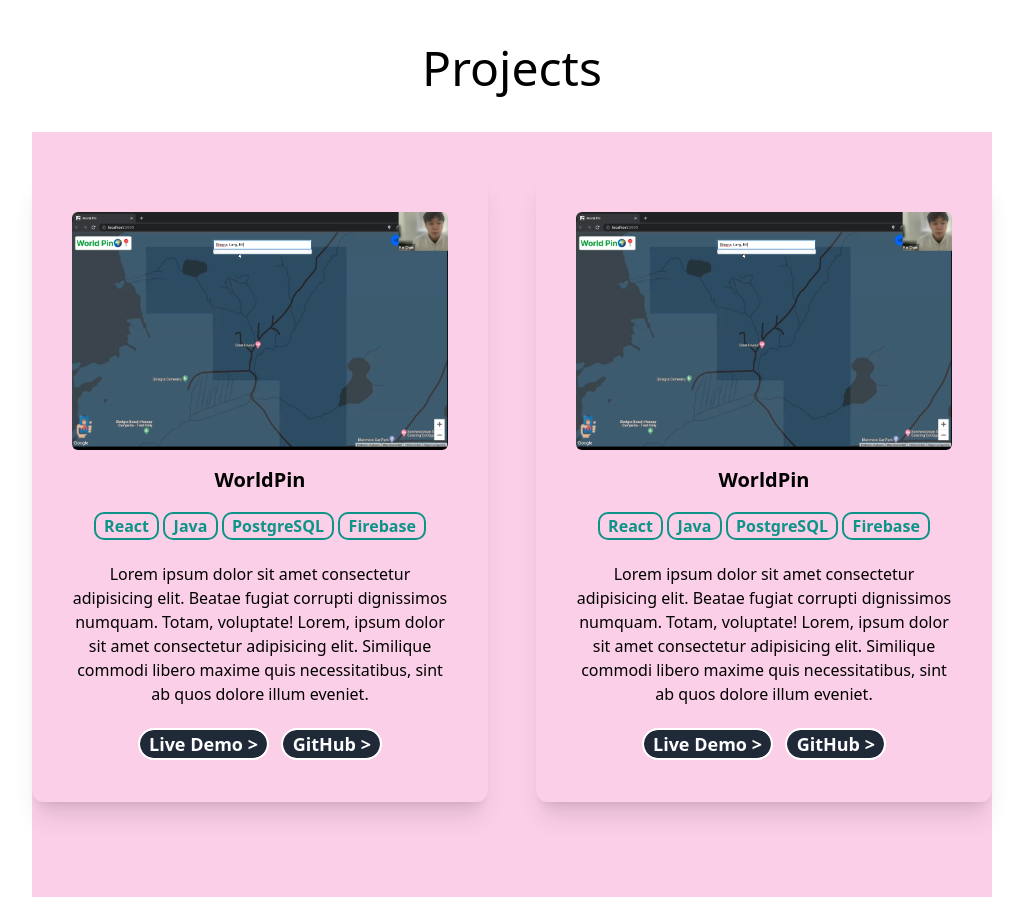
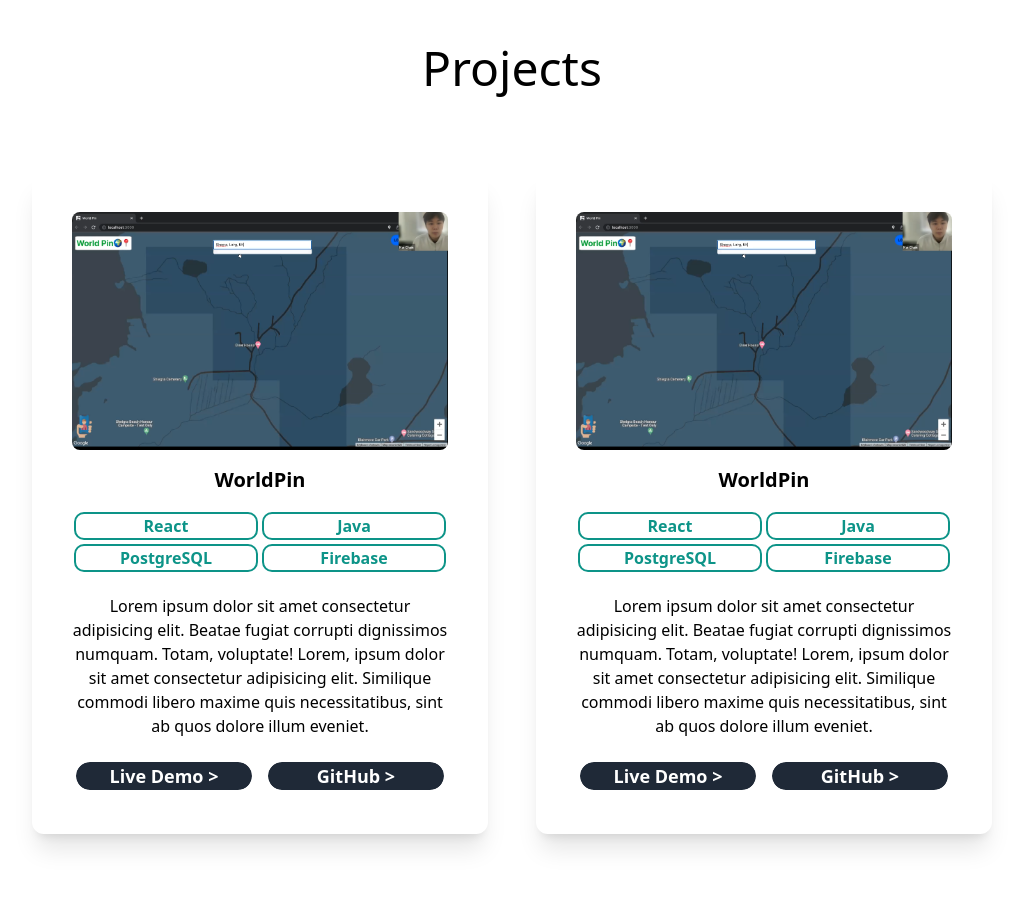
Before and after one commit to faizanahmkhan/next-portfolio, a Next.js app: page / in a window 1280 px wide. Shown: the part 1900-2797 px from the top of the page, without its empty margins (128-1151 px from the left). Built offline with nearby package versions, Linux system fonts and the light colour scheme.

Commit message:
formatted project cards further

```diff
--- a/pages/index.js
+++ b/pages/index.js
@@ -266,39 +266,42 @@ export default function Home() {
             </h3>
           </div>
 
-          <div className="grid grid-rows-1 sm:grid-cols-1 md:grid-cols-2 2xl:grid-cols-4 gap-12 bg-pink-200">
+          <div className="grid grid-cols-1 lg:grid-cols-2 2xl:grid-cols-4 gap-12">
+
+
 
             <div className="text-center shadow-xl hover:shadow-inner p-10 rounded-xl my-10
-              dark:shadow-gray-800 basis-1/4
+              dark:shadow-gray-800
               ">
 
-              <Image className="hover:scale-150 rounded-md hover:-translate-y-10 transition-all duration-700 ease-out"
+              <Image className="lg:hover:scale-150 rounded-lg lg:hover:-translate-y-10 transition-all duration-700 ease-in-out"
               src={worldpinimage} layout='responsive' />
 
               <h3 className="text-xl font-bold pt-4 pb-4 text-black dark:text-white">
                 WorldPin
               </h3>
               <div>
-                <ul className="flex flex-row justify-center gap-2  px-1 py-1">
+                <ul className="grid grid-cols-2 content-center gap-2 px-1 py-1 ">
                   <li className="text-teal-600 font-semibold hover:bg-teal-600 hover:text-white
                     outline outline-2 outline-teal-600 rounded-lg text-base
-                    dark:text-pink-400 dark:outline-pink-400 dark:hover:bg-pink-400 dark:hover:text-white">
-                    &nbsp;&nbsp;React&nbsp;&nbsp;
+                    dark:text-pink-400 dark:outline-pink-400 dark:hover:bg-pink-400 dark:hover:text-white
+                    ">
+                    React
                   </li>
                   <li className="text-teal-600 font-semibold hover:bg-teal-600 hover:text-white
                     outline outline-2 outline-teal-600 rounded-lg text-base
                     dark:text-pink-400 dark:outline-pink-400 dark:hover:bg-pink-400 dark:hover:text-white">
-                    &nbsp;&nbsp;Java&nbsp;&nbsp;
+                    Java
                   </li>
                   <li className="text-teal-600 font-semibold hover:bg-teal-600 hover:text-white
                     outline outline-2 outline-teal-600 rounded-lg text-base
                     dark:text-pink-400 dark:outline-pink-400 dark:hover:bg-pink-400 dark:hover:text-white">
-                    &nbsp;&nbsp;PostgreSQL&nbsp;&nbsp;
+                    PostgreSQL
                   </li>
                   <li className="text-teal-600 font-semibold hover:bg-teal-600 hover:text-white
                     outline outline-2 outline-teal-600 rounded-lg text-base
                     dark:text-pink-400 dark:outline-pink-400 dark:hover:bg-pink-400 dark:hover:text-white">
-                    &nbsp;&nbsp;Firebase&nbsp;&nbsp;
+                    Firebase
                   </li>
                 </ul>
               </div>
@@ -307,186 +310,15 @@ export default function Home() {
                 fugiat corrupti dignissimos numquam. Totam, voluptate! Lorem, ipsum dolor sit amet consectetur adipisicing elit. Similique commodi libero maxime quis necessitatibus, sint ab quos dolore illum eveniet.
               </p>
               <div>
-                <ul className="flex flex-row justify-center gap-4  px-1 py-1">
-                  <li className="text-lg text-white font-semibold bg-gray-800 hover:bg-gray-900
+                <ul className="grid grid-cols-2 align-center gap-1 sm:gap-4 sm:px-1 py-1 ">
+                  <li className="xl:text-lg text-white font-semibold bg-gray-800 hover:bg-gray-900
                     outline outline-2 hover:outline-0 rounded-full transition-all duration-300
-                    dark:hover:bg-gray-800 dark:hover:outline-gray-800 hover:scale-95 ">
+                    dark:hover:bg-gray-700 dark:hover:outline-gray-800 hover:scale-95 dark:outline-gray-800">
                     &nbsp;&nbsp;Live Demo {'>'}&nbsp;&nbsp;
                   </li>
-                  <li className="text-lg text-white font-semibold bg-gray-800 hover:bg-gray-900
+                  <li className="xl:text-lg text-white font-semibold bg-gray-800 hover:bg-gray-900
                     outline outline-2  hover:outline-0 rounded-full transition-all duration-300
-                    dark:hover:bg-gray-800 dark:hover:outline-gray-800 hover:scale-95 ">
-
-                    <a href='https://github.com/faizanahmkhan/worldpin_app' target='_blank'  >
-                    &nbsp;&nbsp;GitHub {'>'}&nbsp;&nbsp;
-                    </a>
-
-                  </li>
-                </ul>
-                </div>
-            </div>
-
-            <div className="text-center shadow-xl hover:shadow-inner p-10 rounded-xl my-10
-              dark:shadow-gray-800 basis-1/4">
-
-              <Image className="hover:scale-150 rounded-md hover:-translate-y-10 transition-all duration-700 ease-out"
-              src={worldpinimage} layout='responsive' />
-
-              <h3 className="text-xl font-bold pt-4 pb-4 text-black dark:text-white">
-                WorldPin
-              </h3>
-              <div>
-                <ul className="flex flex-row justify-center gap-2  px-1 py-1">
-                  <li className="text-teal-600 font-semibold hover:bg-teal-600 hover:text-white
-                    outline outline-2 outline-teal-600 rounded-lg text-base
-                    dark:text-pink-400 dark:outline-pink-400 dark:hover:bg-pink-400 dark:hover:text-white">
-                    &nbsp;&nbsp;React&nbsp;&nbsp;
-                  </li>
-                  <li className="text-teal-600 font-semibold hover:bg-teal-600 hover:text-white
-                    outline outline-2 outline-teal-600 rounded-lg text-base
-                    dark:text-pink-400 dark:outline-pink-400 dark:hover:bg-pink-400 dark:hover:text-white">
-                    &nbsp;&nbsp;Java&nbsp;&nbsp;
-                  </li>
-                  <li className="text-teal-600 font-semibold hover:bg-teal-600 hover:text-white
-                    outline outline-2 outline-teal-600 rounded-lg text-base
-                    dark:text-pink-400 dark:outline-pink-400 dark:hover:bg-pink-400 dark:hover:text-white">
-                    &nbsp;&nbsp;PostgreSQL&nbsp;&nbsp;
-                  </li>
-                  <li className="text-teal-600 font-semibold hover:bg-teal-600 hover:text-white
-                    outline outline-2 outline-teal-600 rounded-lg text-base
-                    dark:text-pink-400 dark:outline-pink-400 dark:hover:bg-pink-400 dark:hover:text-white">
-                    &nbsp;&nbsp;Firebase&nbsp;&nbsp;
-                  </li>
-                </ul>
-              </div>
-              <p className="py-5 text-black dark:text-gray-300">
-                Lorem ipsum dolor sit amet consectetur adipisicing elit. Beatae
-                fugiat corrupti dignissimos numquam. Totam, voluptate! Lorem, ipsum dolor sit amet consectetur adipisicing elit. Similique commodi libero maxime quis necessitatibus, sint ab quos dolore illum eveniet.
-              </p>
-              <div>
-                <ul className="flex flex-row justify-center gap-4  px-1 py-1">
-                  <li className="text-lg text-white font-semibold bg-gray-800 hover:bg-gray-900
-                    outline outline-2 hover:outline-0 rounded-full transition-all duration-300
-                    dark:hover:bg-gray-800 dark:hover:outline-gray-800 hover:scale-95 ">
-                    &nbsp;&nbsp;Live Demo {'>'}&nbsp;&nbsp;
-                  </li>
-                  <li className="text-lg text-white font-semibold bg-gray-800 hover:bg-gray-900
-                    outline outline-2  hover:outline-0 rounded-full transition-all duration-300
-                    dark:hover:bg-gray-800 dark:hover:outline-gray-800 hover:scale-95 ">
-
-                    <a href='https://github.com/faizanahmkhan/worldpin_app' target='_blank'  >
-                    &nbsp;&nbsp;GitHub {'>'}&nbsp;&nbsp;
-                    </a>
-
-                  </li>
-                </ul>
-                </div>
-            </div>
-
-            <div className="text-center shadow-xl hover:shadow-inner p-10 rounded-xl my-10
-              dark:shadow-gray-800 basis-1/4">
-
-              <Image className="hover:scale-150 rounded-md hover:-translate-y-10 transition-all duration-700 ease-out"
-              src={worldpinimage} layout='responsive' />
-
-              <h3 className="text-xl font-bold pt-4 pb-4 text-black dark:text-white">
-                WorldPin
-              </h3>
-              <div>
-                <ul className="flex flex-row justify-center gap-2  px-1 py-1">
-                  <li className="text-teal-600 font-semibold hover:bg-teal-600 hover:text-white
-                    outline outline-2 outline-teal-600 rounded-lg text-base
-                    dark:text-pink-400 dark:outline-pink-400 dark:hover:bg-pink-400 dark:hover:text-white">
-                    &nbsp;&nbsp;React&nbsp;&nbsp;
-                  </li>
-                  <li className="text-teal-600 font-semibold hover:bg-teal-600 hover:text-white
-                    outline outline-2 outline-teal-600 rounded-lg text-base
-                    dark:text-pink-400 dark:outline-pink-400 dark:hover:bg-pink-400 dark:hover:text-white">
-                    &nbsp;&nbsp;Java&nbsp;&nbsp;
-                  </li>
-                  <li className="text-teal-600 font-semibold hover:bg-teal-600 hover:text-white
-                    outline outline-2 outline-teal-600 rounded-lg text-base
-                    dark:text-pink-400 dark:outline-pink-400 dark:hover:bg-pink-400 dark:hover:text-white">
-                    &nbsp;&nbsp;PostgreSQL&nbsp;&nbsp;
-                  </li>
-                  <li className="text-teal-600 font-semibold hover:bg-teal-600 hover:text-white
-                    outline outline-2 outline-teal-600 rounded-lg text-base
-                    dark:text-pink-400 dark:outline-pink-400 dark:hover:bg-pink-400 dark:hover:text-white">
-                    &nbsp;&nbsp;Firebase&nbsp;&nbsp;
-                  </li>
-                </ul>
-              </div>
-              <p className="py-5 text-black dark:text-gray-300">
-                Lorem ipsum dolor sit amet consectetur adipisicing elit. Beatae
-                fugiat corrupti dignissimos numquam. Totam, voluptate! Lorem, ipsum dolor sit amet consectetur adipisicing elit. Similique commodi libero maxime quis necessitatibus, sint ab quos dolore illum eveniet.
-              </p>
-              <div>
-                <ul className="flex flex-row justify-center gap-4  px-1 py-1">
-                  <li className="text-lg text-white font-semibold bg-gray-800 hover:bg-gray-900
-                    outline outline-2 hover:outline-0 rounded-full transition-all duration-300
-                    dark:hover:bg-gray-800 dark:hover:outline-gray-800 hover:scale-95 ">
-                    &nbsp;&nbsp;Live Demo {'>'}&nbsp;&nbsp;
-                  </li>
-                  <li className="text-lg text-white font-semibold bg-gray-800 hover:bg-gray-900
-                    outline outline-2  hover:outline-0 rounded-full transition-all duration-300
-                    dark:hover:bg-gray-800 dark:hover:outline-gray-800 hover:scale-95 ">
-
-                    <a href='https://github.com/faizanahmkhan/worldpin_app' target='_blank'  >
-                    &nbsp;&nbsp;GitHub {'>'}&nbsp;&nbsp;
-                    </a>
-
-                  </li>
-                </ul>
-                </div>
-            </div>
-
-            <div className="text-center shadow-xl hover:shadow-inner p-10 rounded-xl my-10
-              dark:shadow-gray-800 basis-1/4">
-
-              <Image className="hover:scale-150 rounded-md hover:-translate-y-10 transition-all duration-700 ease-out"
-              src={worldpinimage} layout='responsive' />
-
-              <h3 className="text-xl font-bold pt-4 pb-4 text-black dark:text-white">
-                WorldPin
-              </h3>
-              <div>
-                <ul className="flex flex-row justify-center gap-2  px-1 py-1">
-                  <li className="text-teal-600 font-semibold hover:bg-teal-600 hover:text-white
-                    outline outline-2 outline-teal-600 rounded-lg text-base
-                    dark:text-pink-400 dark:outline-pink-400 dark:hover:bg-pink-400 dark:hover:text-white">
-                    &nbsp;&nbsp;React&nbsp;&nbsp;
-                  </li>
-                  <li className="text-teal-600 font-semibold hover:bg-teal-600 hover:text-white
-                    outline outline-2 outline-teal-600 rounded-lg text-base
-                    dark:text-pink-400 dark:outline-pink-400 dark:hover:bg-pink-400 dark:hover:text-white">
-                    &nbsp;&nbsp;Java&nbsp;&nbsp;
-                  </li>
-                  <li className="text-teal-600 font-semibold hover:bg-teal-600 hover:text-white
-                    outline outline-2 outline-teal-600 rounded-lg text-base
-                    dark:text-pink-400 dark:outline-pink-400 dark:hover:bg-pink-400 dark:hover:text-white">
-                    &nbsp;&nbsp;PostgreSQL&nbsp;&nbsp;
-                  </li>
-                  <li className="text-teal-600 font-semibold hover:bg-teal-600 hover:text-white
-                    outline outline-2 outline-teal-600 rounded-lg text-base
-                    dark:text-pink-400 dark:outline-pink-400 dark:hover:bg-pink-400 dark:hover:text-white">
-                    &nbsp;&nbsp;Firebase&nbsp;&nbsp;
-                  </li>
-                </ul>
-              </div>
-              <p className="py-5 text-black dark:text-gray-300">
-                Lorem ipsum dolor sit amet consectetur adipisicing elit. Beatae
-                fugiat corrupti dignissimos numquam. Totam, voluptate! Lorem, ipsum dolor sit amet consectetur adipisicing elit. Similique commodi libero maxime quis necessitatibus, sint ab quos dolore illum eveniet.
-              </p>
-              <div>
-                <ul className="flex flex-row justify-center gap-4  px-1 py-1">
-                  <li className="text-lg text-white font-semibold bg-gray-800 hover:bg-gray-900
-                    outline outline-2 hover:outline-0 rounded-full transition-all duration-300
-                    dark:hover:bg-gray-800 dark:hover:outline-gray-800 hover:scale-95 ">
-                    &nbsp;&nbsp;Live Demo {'>'}&nbsp;&nbsp;
-                  </li>
-                  <li className="text-lg text-white font-semibold bg-gray-800 hover:bg-gray-900
-                    outline outline-2  hover:outline-0 rounded-full transition-all duration-300
-                    dark:hover:bg-gray-800 dark:hover:outline-gray-800 hover:scale-95 ">
+                    dark:hover:bg-gray-700 dark:hover:outline-gray-800 hover:scale-95 dark:outline-gray-800">
 
                     <a href='https://github.com/faizanahmkhan/worldpin_app' target='_blank'  >
                     &nbsp;&nbsp;GitHub {'>'}&nbsp;&nbsp;
@@ -498,6 +330,188 @@ export default function Home() {
             </div>
 
 
+            <div className="text-center shadow-xl hover:shadow-inner p-10 rounded-xl my-10
+              dark:shadow-gray-800
+              ">
+
+              <Image className="lg:hover:scale-150 rounded-lg lg:hover:-translate-y-10 transition-all duration-700 ease-in-out"
+              src={worldpinimage} layout='responsive' />
+
+              <h3 className="text-xl font-bold pt-4 pb-4 text-black dark:text-white">
+                WorldPin
+              </h3>
+              <div>
+                <ul className="grid grid-cols-2 content-center gap-2 px-1 py-1 ">
+                  <li className="text-teal-600 font-semibold hover:bg-teal-600 hover:text-white
+                    outline outline-2 outline-teal-600 rounded-lg text-base
+                    dark:text-pink-400 dark:outline-pink-400 dark:hover:bg-pink-400 dark:hover:text-white
+                    ">
+                    React
+                  </li>
+                  <li className="text-teal-600 font-semibold hover:bg-teal-600 hover:text-white
+                    outline outline-2 outline-teal-600 rounded-lg text-base
+                    dark:text-pink-400 dark:outline-pink-400 dark:hover:bg-pink-400 dark:hover:text-white">
+                    Java
+                  </li>
+                  <li className="text-teal-600 font-semibold hover:bg-teal-600 hover:text-white
+                    outline outline-2 outline-teal-600 rounded-lg text-base
+                    dark:text-pink-400 dark:outline-pink-400 dark:hover:bg-pink-400 dark:hover:text-white">
+                    PostgreSQL
+                  </li>
+                  <li className="text-teal-600 font-semibold hover:bg-teal-600 hover:text-white
+                    outline outline-2 outline-teal-600 rounded-lg text-base
+                    dark:text-pink-400 dark:outline-pink-400 dark:hover:bg-pink-400 dark:hover:text-white">
+                    Firebase
+                  </li>
+                </ul>
+              </div>
+              <p className="py-5 text-black dark:text-gray-300">
+                Lorem ipsum dolor sit amet consectetur adipisicing elit. Beatae
+                fugiat corrupti dignissimos numquam. Totam, voluptate! Lorem, ipsum dolor sit amet consectetur adipisicing elit. Similique commodi libero maxime quis necessitatibus, sint ab quos dolore illum eveniet.
+              </p>
+              <div>
+                <ul className="grid grid-cols-2 align-center gap-1 sm:gap-4 sm:px-1 py-1 ">
+                  <li className="xl:text-lg text-white font-semibold bg-gray-800 hover:bg-gray-900
+                    outline outline-2 hover:outline-0 rounded-full transition-all duration-300
+                    dark:hover:bg-gray-700 dark:hover:outline-gray-800 hover:scale-95 dark:outline-gray-800">
+                    &nbsp;&nbsp;Live Demo {'>'}&nbsp;&nbsp;
+                  </li>
+                  <li className="xl:text-lg text-white font-semibold bg-gray-800 hover:bg-gray-900
+                    outline outline-2  hover:outline-0 rounded-full transition-all duration-300
+                    dark:hover:bg-gray-700 dark:hover:outline-gray-800 hover:scale-95 dark:outline-gray-800">
+
+                    <a href='https://github.com/faizanahmkhan/worldpin_app' target='_blank'  >
+                    &nbsp;&nbsp;GitHub {'>'}&nbsp;&nbsp;
+                    </a>
+
+                  </li>
+                </ul>
+                </div>
+            </div>
+
+
+            <div className="text-center shadow-xl hover:shadow-inner p-10 rounded-xl my-10
+              dark:shadow-gray-800
+              ">
+
+              <Image className="lg:hover:scale-150 rounded-lg lg:hover:-translate-y-10 transition-all duration-700 ease-in-out"
+              src={worldpinimage} layout='responsive' />
+
+              <h3 className="text-xl font-bold pt-4 pb-4 text-black dark:text-white">
+                WorldPin
+              </h3>
+              <div>
+                <ul className="grid grid-cols-2 content-center gap-2 px-1 py-1 ">
+                  <li className="text-teal-600 font-semibold hover:bg-teal-600 hover:text-white
+                    outline outline-2 outline-teal-600 rounded-lg text-base
+                    dark:text-pink-400 dark:outline-pink-400 dark:hover:bg-pink-400 dark:hover:text-white
+                    ">
+                    React
+                  </li>
+                  <li className="text-teal-600 font-semibold hover:bg-teal-600 hover:text-white
+                    outline outline-2 outline-teal-600 rounded-lg text-base
+                    dark:text-pink-400 dark:outline-pink-400 dark:hover:bg-pink-400 dark:hover:text-white">
+                    Java
+                  </li>
+                  <li className="text-teal-600 font-semibold hover:bg-teal-600 hover:text-white
+                    outline outline-2 outline-teal-600 rounded-lg text-base
+                    dark:text-pink-400 dark:outline-pink-400 dark:hover:bg-pink-400 dark:hover:text-white">
+                    PostgreSQL
+                  </li>
+                  <li className="text-teal-600 font-semibold hover:bg-teal-600 hover:text-white
+                    outline outline-2 outline-teal-600 rounded-lg text-base
+                    dark:text-pink-400 dark:outline-pink-400 dark:hover:bg-pink-400 dark:hover:text-white">
+                    Firebase
+                  </li>
+                </ul>
+              </div>
+              <p className="py-5 text-black dark:text-gray-300">
+                Lorem ipsum dolor sit amet consectetur adipisicing elit. Beatae
+                fugiat corrupti dignissimos numquam. Totam, voluptate! Lorem, ipsum dolor sit amet consectetur adipisicing elit. Similique commodi libero maxime quis necessitatibus, sint ab quos dolore illum eveniet.
+              </p>
+              <div>
+                <ul className="grid grid-cols-2 align-center gap-1 sm:gap-4 sm:px-1 py-1 ">
+                  <li className="xl:text-lg text-white font-semibold bg-gray-800 hover:bg-gray-900
+                    outline outline-2 hover:outline-0 rounded-full transition-all duration-300
+                    dark:hover:bg-gray-700 dark:hover:outline-gray-800 hover:scale-95 dark:outline-gray-800">
+                    &nbsp;&nbsp;Live Demo {'>'}&nbsp;&nbsp;
+                  </li>
+                  <li className="xl:text-lg text-white font-semibold bg-gray-800 hover:bg-gray-900
+                    outline outline-2  hover:outline-0 rounded-full transition-all duration-300
+                    dark:hover:bg-gray-700 dark:hover:outline-gray-800 hover:scale-95 dark:outline-gray-800">
+
+                    <a href='https://github.com/faizanahmkhan/worldpin_app' target='_blank'  >
+                    &nbsp;&nbsp;GitHub {'>'}&nbsp;&nbsp;
+                    </a>
+
+                  </li>
+                </ul>
+                </div>
+            </div>
+
+
+            <div className="text-center shadow-xl hover:shadow-inner p-10 rounded-xl my-10
+              dark:shadow-gray-800
+              ">
+
+              <Image className="lg:hover:scale-150 rounded-lg lg:hover:-translate-y-10 transition-all duration-700 ease-in-out"
+              src={worldpinimage} layout='responsive' />
+
+              <h3 className="text-xl font-bold pt-4 pb-4 text-black dark:text-white">
+                WorldPin
+              </h3>
+              <div>
+                <ul className="grid grid-cols-2 content-center gap-2 px-1 py-1 ">
+                  <li className="text-teal-600 font-semibold hover:bg-teal-600 hover:text-white
+                    outline outline-2 outline-teal-600 rounded-lg text-base
+                    dark:text-pink-400 dark:outline-pink-400 dark:hover:bg-pink-400 dark:hover:text-white
+                    ">
+                    React
+                  </li>
+                  <li className="text-teal-600 font-semibold hover:bg-teal-600 hover:text-white
+                    outline outline-2 outline-teal-600 rounded-lg text-base
+                    dark:text-pink-400 dark:outline-pink-400 dark:hover:bg-pink-400 dark:hover:text-white">
+                    Java
+                  </li>
+                  <li className="text-teal-600 font-semibold hover:bg-teal-600 hover:text-white
+                    outline outline-2 outline-teal-600 rounded-lg text-base
+                    dark:text-pink-400 dark:outline-pink-400 dark:hover:bg-pink-400 dark:hover:text-white">
+                    PostgreSQL
+                  </li>
+                  <li className="text-teal-600 font-semibold hover:bg-teal-600 hover:text-white
+                    outline outline-2 outline-teal-600 rounded-lg text-base
+                    dark:text-pink-400 dark:outline-pink-400 dark:hover:bg-pink-400 dark:hover:text-white">
+                    Firebase
+                  </li>
+                </ul>
+              </div>
+              <p className="py-5 text-black dark:text-gray-300">
+                Lorem ipsum dolor sit amet consectetur adipisicing elit. Beatae
+                fugiat corrupti dignissimos numquam. Totam, voluptate! Lorem, ipsum dolor sit amet consectetur adipisicing elit. Similique commodi libero maxime quis necessitatibus, sint ab quos dolore illum eveniet.
+              </p>
+              <div>
+                <ul className="grid grid-cols-2 align-center gap-1 sm:gap-4 sm:px-1 py-1 ">
+                  <li className="xl:text-lg text-white font-semibold bg-gray-800 hover:bg-gray-900
+                    outline outline-2 hover:outline-0 rounded-full transition-all duration-300
+                    dark:hover:bg-gray-700 dark:hover:outline-gray-800 hover:scale-95 dark:outline-gray-800">
+                    &nbsp;&nbsp;Live Demo {'>'}&nbsp;&nbsp;
+                  </li>
+                  <li className="xl:text-lg text-white font-semibold bg-gray-800 hover:bg-gray-900
+                    outline outline-2  hover:outline-0 rounded-full transition-all duration-300
+                    dark:hover:bg-gray-700 dark:hover:outline-gray-800 hover:scale-95 dark:outline-gray-800">
+
+                    <a href='https://github.com/faizanahmkhan/worldpin_app' target='_blank'  >
+                    &nbsp;&nbsp;GitHub {'>'}&nbsp;&nbsp;
+                    </a>
+
+                  </li>
+                </ul>
+                </div>
+            </div>
+
+
+
+
           </div>
         </section>
       </main>
```
